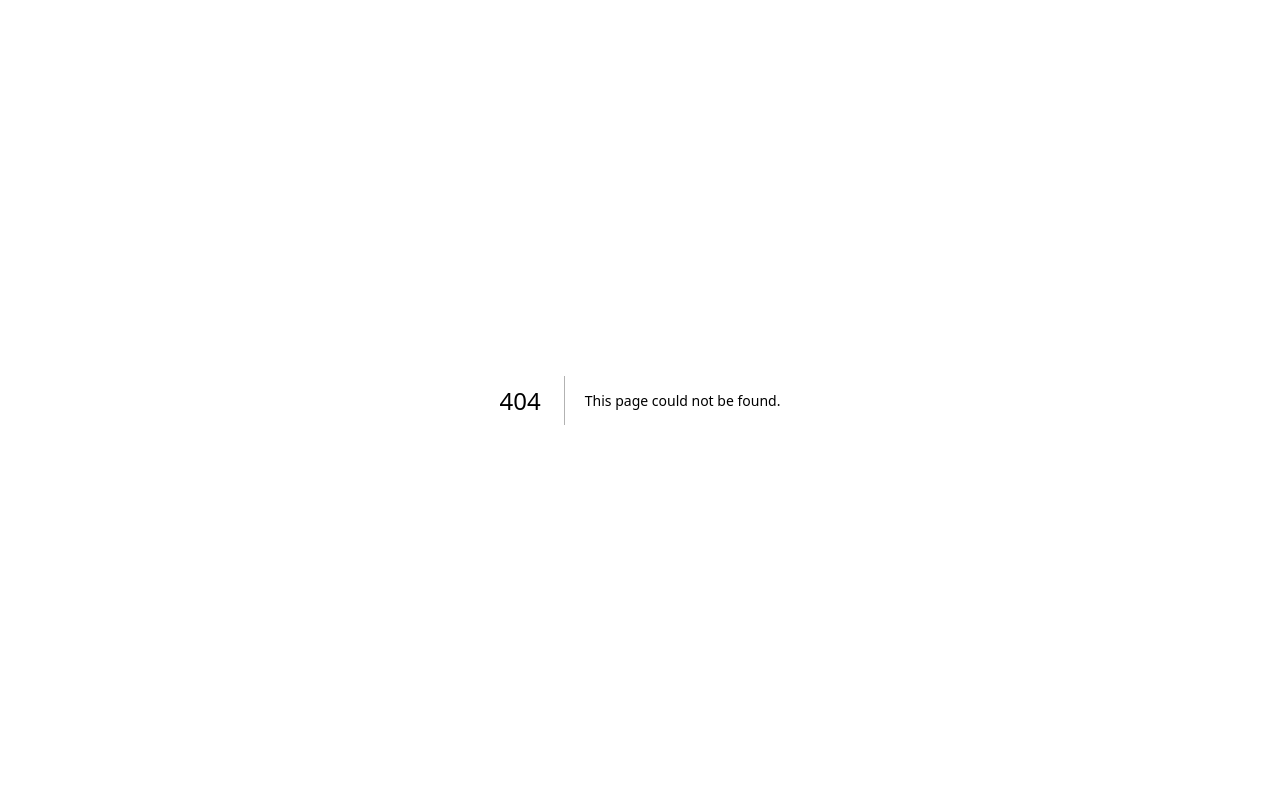
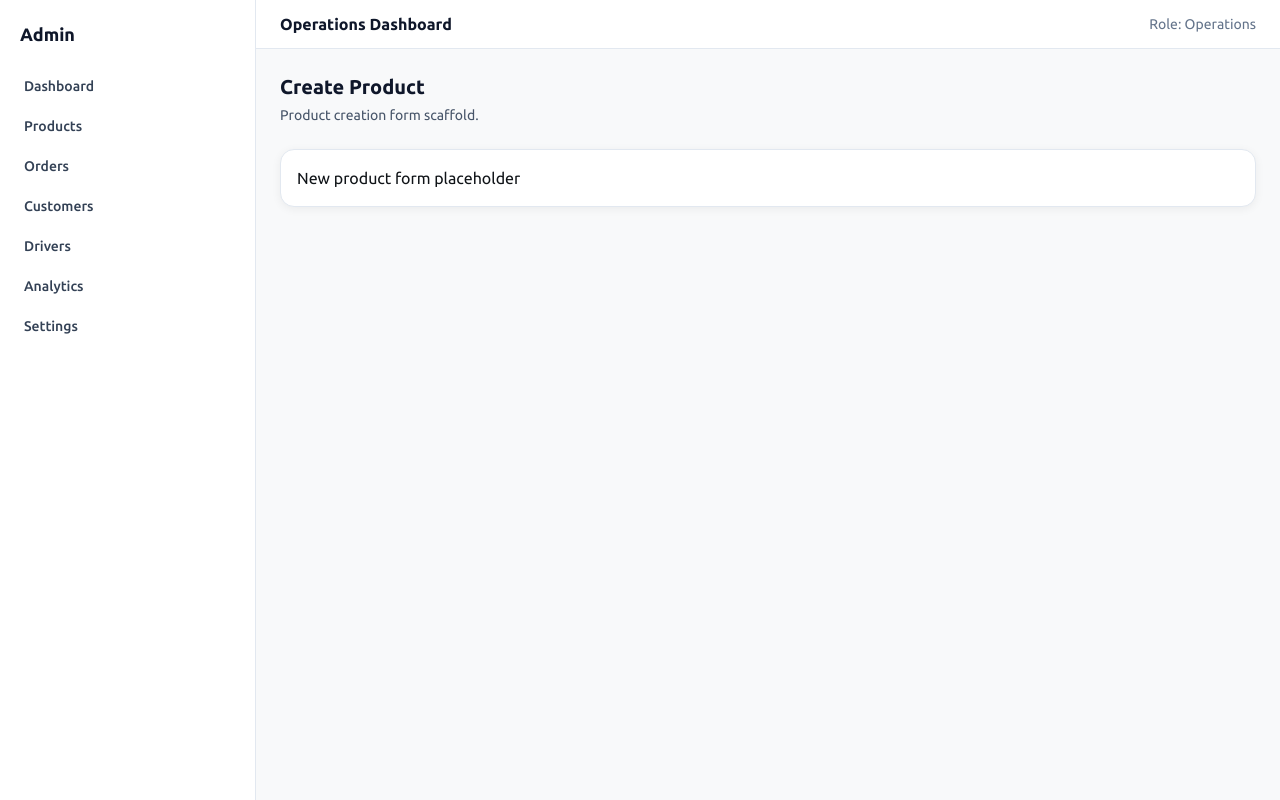
Before and after one commit to kashik09/bf-suma, a Next.js app: page /admin/products/new in a window 1280 px wide. Before the commit this address had no page. Built offline with nearby package versions, Linux system fonts and the light colour scheme.

Commit message:
feat(pages): add storefront and admin pages with middleware (part 5/5)

```diff
--- /dev/null
+++ b/src/app/admin/products/[id]/page.tsx
@@ -0,0 +1,10 @@
+import { Card, SectionHeader } from "@/components/ui";
+
+export default function AdminProductDetailPage({ params }: { params: { id: string } }) {
+  return (
+    <div className="space-y-6">
+      <SectionHeader title={`Edit Product ${params.id}`} description="Product detail and edit scaffold." />
+      <Card>Product edit form placeholder</Card>
+    </div>
+  );
+}
--- /dev/null
+++ b/src/app/admin/products/new/page.tsx
@@ -0,0 +1,10 @@
+import { Card, SectionHeader } from "@/components/ui";
+
+export default function AdminNewProductPage() {
+  return (
+    <div className="space-y-6">
+      <SectionHeader title="Create Product" description="Product creation form scaffold." />
+      <Card>New product form placeholder</Card>
+    </div>
+  );
+}
--- /dev/null
+++ b/src/app/admin/products/page.tsx
@@ -0,0 +1,10 @@
+import { Card, SectionHeader } from "@/components/ui";
+
+export default function AdminProductsPage() {
+  return (
+    <div className="space-y-6">
+      <SectionHeader title="Products" description="Product table and actions scaffold." />
+      <Card>Products list placeholder</Card>
+    </div>
+  );
+}
--- /dev/null
+++ b/src/app/admin/settings/page.tsx
@@ -0,0 +1,10 @@
+import { Card, SectionHeader } from "@/components/ui";
+
+export default function AdminSettingsPage() {
+  return (
+    <div className="space-y-6">
+      <SectionHeader title="Settings" description="Business and delivery settings scaffold." />
+      <Card>Settings form placeholder</Card>
+    </div>
+  );
+}
--- /dev/null
+++ b/src/middleware.ts
@@ -0,0 +1,10 @@
+import type { NextRequest } from "next/server";
+import { updateSession } from "@/lib/supabase/middleware";
+
+export async function middleware(request: NextRequest) {
+  return updateSession(request);
+}
+
+export const config = {
+  matcher: ["/admin/:path*", "/checkout", "/api/:path*"]
+};
```
